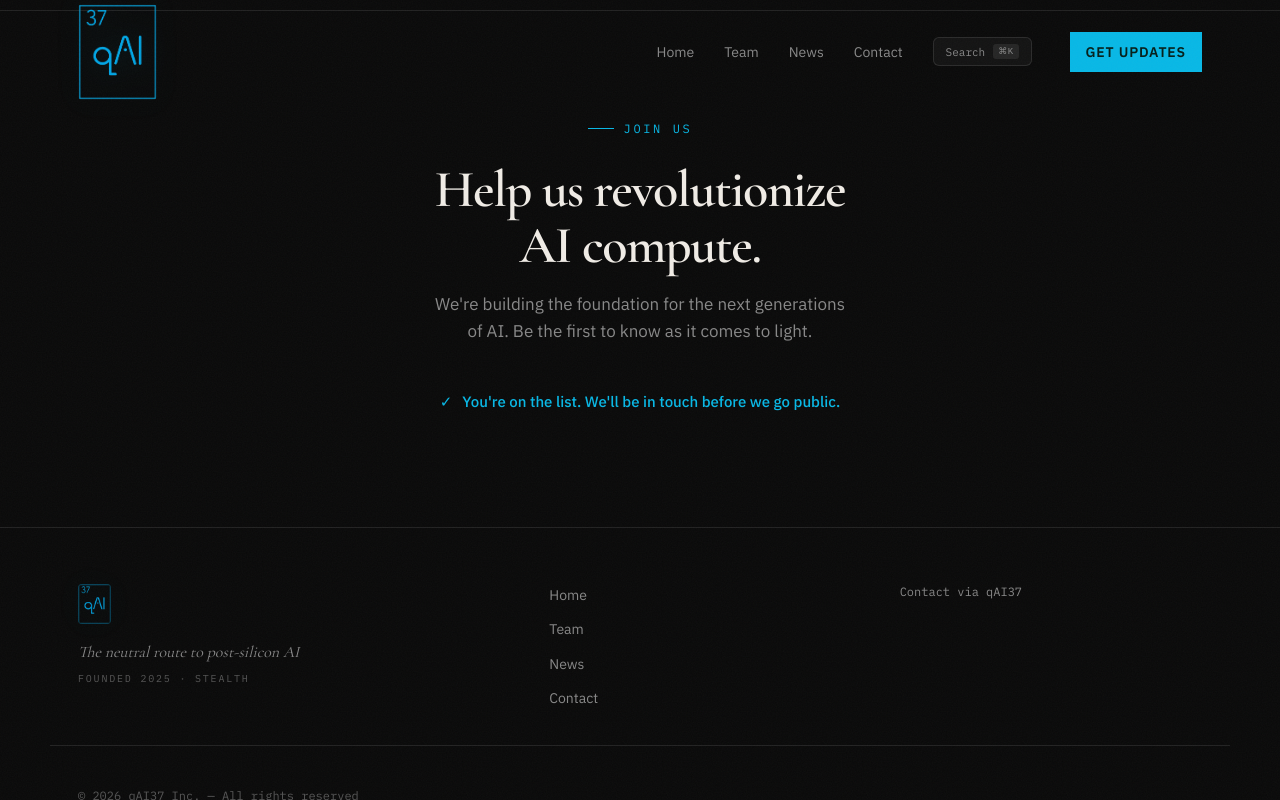
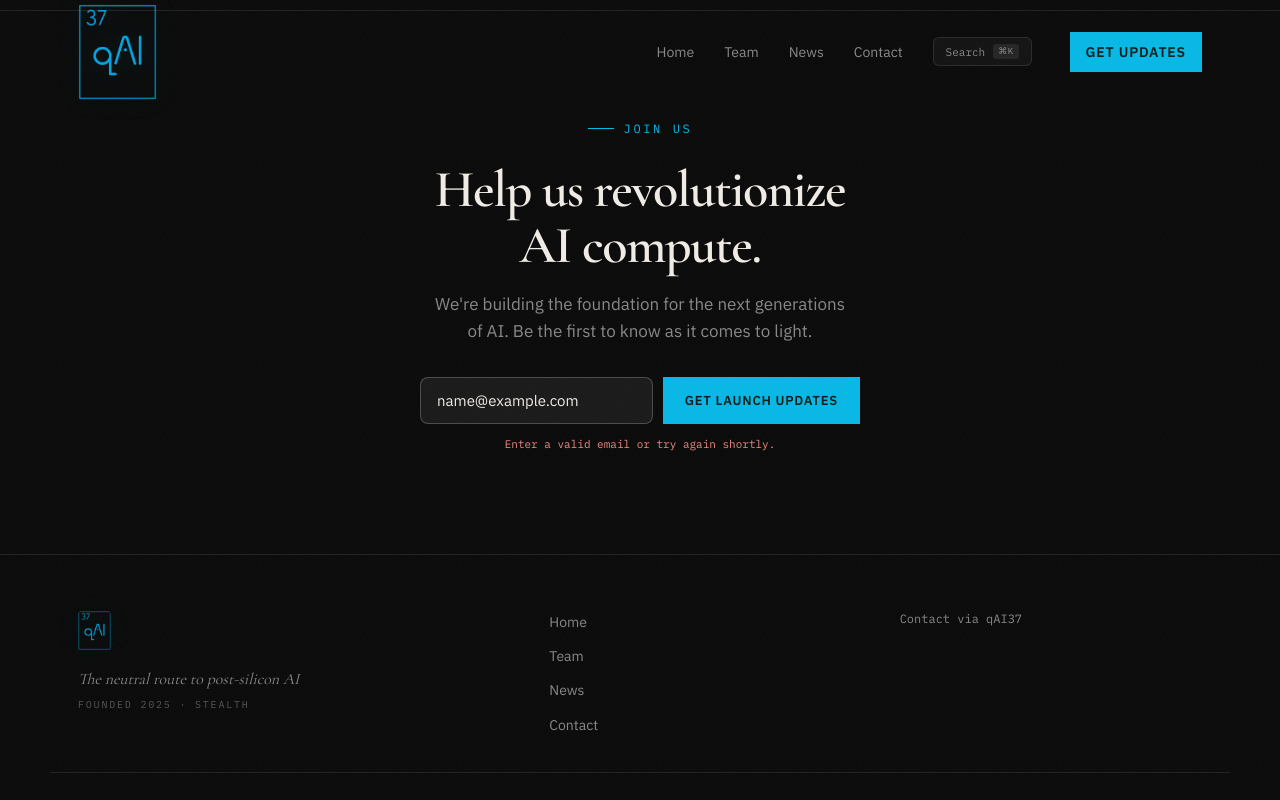
Before and after one commit to lizzierunner/qai37-site, a Next.js app: page /qai37-site/mission in a window 1280 px wide. Both pictures are taken after typing "name@example.com" into the empty fields and a click on the button "GET LAUNCH UPDATES". Shown: the part 3355-4155 px from the top of the page. Built offline with nearby package versions, Linux system fonts and the light colour scheme; no server answers.

Commit message:
Add interactive product and evidence features
Wire signup states, add chart methodology disclosure, enrich architecture route feedback, add news filtering, and surface team credentials.

```diff
--- a/app/globals.css
+++ b/app/globals.css
@@ -72,9 +72,14 @@
 .capture input::placeholder{color:var(--muted-2)}
 .capture input:focus{outline:none;border-color:var(--cyan);box-shadow:0 0 0 3px var(--cyan-soft)}
 .capture .btn{padding:13px 22px;white-space:nowrap}
+.capture-wrap.centered{width:100%}
+.capture-wrap.centered .capture{margin:0 auto;justify-content:center}
 .capture-note{font-family:var(--font-mono);font-size:12px;color:var(--muted-2);margin-top:14px}
 .confirm{display:none;align-items:center;gap:10px;color:var(--cyan);font-weight:500;font-size:15px;min-height:50px}
 .confirm.show{display:flex}
+.capture-feedback{font-family:var(--font-mono);font-size:11px;color:var(--muted-2);margin-top:12px}
+.capture-feedback.success{color:var(--cyan)}
+.capture-feedback.error{color:#F28B82}
 
 /* chart (shared) */
 .chart-card{position:relative;background:#111111;border:1px solid var(--line);border-radius:4px;padding:24px;box-shadow:0 40px 100px -55px rgba(0,0,0,.9)}
@@ -200,6 +205,9 @@
 .architecture-intro h2{margin-bottom:0}
 .architecture-shell{display:grid;grid-template-columns:1.2fr .8fr;gap:1px;background:var(--line);border:1px solid var(--line);overflow:hidden}
 .architecture-diagram{background:var(--ink-2);padding:18px;display:flex;flex-direction:column;gap:10px}
+.architecture-signal{display:flex;align-items:center;gap:8px;margin:0 6px 4px;font-family:var(--font-mono);font-size:9px;letter-spacing:.14em;color:var(--cyan)}
+.architecture-signal-dot{width:6px;height:6px;border-radius:50%;background:var(--cyan);box-shadow:0 0 12px rgba(8,184,230,.8);animation:pulse 2.4s ease-in-out infinite}
+.architecture-signal-line{height:1px;flex:1;background:linear-gradient(90deg,rgba(8,184,230,.5),transparent)}
 .architecture-layer{font:inherit;text-align:left;color:var(--muted);background:var(--surface);border:1px solid transparent;padding:22px 24px;display:grid;grid-template-columns:44px 1fr;gap:4px 16px;cursor:pointer;transition:background .25s,border-color .25s,color .25s,transform .25s}
 .architecture-layer:hover{border-color:var(--line-strong);color:var(--text);transform:translateX(4px)}
 .architecture-layer.active{background:rgba(8,184,230,.09);border-color:var(--cyan);color:var(--text)}
@@ -211,7 +219,10 @@
 .architecture-detail-kicker{font-family:var(--font-mono);font-size:10px;letter-spacing:.16em;text-transform:uppercase;color:var(--cyan);margin-bottom:18px}
 .architecture-detail h3{font-family:var(--font-display);font-size:30px;line-height:1.12;margin-bottom:16px}
 .architecture-detail p{color:var(--muted);font-size:16px;line-height:1.7;max-width:38ch}
+.architecture-detail-state{display:flex;justify-content:space-between;gap:16px;margin-top:28px;padding-top:16px;border-top:1px solid var(--line);font-family:var(--font-mono);font-size:10px;letter-spacing:.12em;text-transform:uppercase;color:var(--muted-2)}
+.architecture-detail-state strong{color:var(--cyan);font-weight:500;text-align:right}
 @media(max-width:800px){.architecture-section{padding:64px 0}.architecture-intro{grid-template-columns:1fr;gap:18px;margin-bottom:34px}.architecture-shell{grid-template-columns:1fr}.architecture-detail{padding:30px 24px}.architecture-detail h3{font-size:26px}}
+@media(max-width:520px){.architecture-detail-state{display:block}.architecture-detail-state strong{display:block;margin-top:8px;text-align:left}}
 
 /* ======================== POSITIONING ======================== */
 .p-home .positioning{border-top:1px solid var(--line);padding:80px 0}
@@ -249,6 +260,7 @@
 .p-team2 .bio-meta{padding-top:2px}
 .p-team2 .bio-name{font-family:var(--font-display);font-size:22px;font-weight:600;letter-spacing:-.02em;color:var(--text);margin-bottom:6px;line-height:1.2}
 .p-team2 .bio-role{font-family:var(--font-mono);font-size:10px;letter-spacing:.14em;text-transform:uppercase;color:var(--cyan)}
+.p-team2 .bio-signal{font-family:var(--font-mono);font-size:10px;line-height:1.5;color:var(--muted-2);margin-top:10px}
 .p-team2 .bio-li{display:inline-flex;align-items:center;gap:6px;margin-top:12px;font-family:var(--font-mono);font-size:11px;color:var(--muted);transition:color .2s}
 .p-team2 .bio-li:hover{color:var(--cyan)}
 .p-team2 .bio-li svg{width:13px;height:13px;fill:currentColor}
@@ -372,6 +384,10 @@
 .p-news .news-foot{display:flex;justify-content:space-between;align-items:center}
 .p-news .news-date{font-family:var(--font-mono);font-size:11px;color:var(--muted-2);letter-spacing:.18em;text-transform:uppercase}
 .p-news .news-arrow{font-family:var(--font-mono);font-size:16px;color:var(--muted-2);transition:transform .2s,color .25s}
+.p-news .news-controls{display:flex;align-items:center;gap:8px;padding:0 0 28px}
+.p-news .news-filter{font:inherit;font-family:var(--font-mono);font-size:10px;letter-spacing:.14em;text-transform:uppercase;color:var(--muted);background:transparent;border:1px solid var(--line-strong);padding:9px 12px;cursor:pointer;transition:background .2s,color .2s,border-color .2s}
+.p-news .news-filter:hover,.p-news .news-filter.active{color:var(--ink);background:var(--cyan);border-color:var(--cyan)}
+.p-news .news-count{margin-left:auto;font-family:var(--font-mono);font-size:10px;letter-spacing:.12em;color:var(--muted-2);text-transform:uppercase}
 @media(max-width:600px){.p-news .news-item{padding:32px 0}.p-news .news-title{font-size:clamp(20px,5vw,28px)}}
 
 /* =========================== HOME =========================== */
--- a/components/ArchitectureExplainer.tsx
+++ b/components/ArchitectureExplainer.tsx
@@ -43,6 +43,7 @@
 
         <div className="architecture-shell reveal s2">
           <div className="architecture-diagram" aria-label="qAI37 three-layer architecture">
+            <div className="architecture-signal" aria-hidden="true"><span className="architecture-signal-dot" /> ACTIVE ROUTE <span className="architecture-signal-line" /></div>
             {LAYERS.map((item, index) => (
               <button
                 type="button"
@@ -64,6 +65,7 @@
             <span className="architecture-detail-kicker">Selected layer · {layer.number}</span>
             <h3>{layer.title}</h3>
             <p>{layer.description}</p>
+            <div className="architecture-detail-state"><span>ROUTE STATE</span><strong>{active === 1 ? "TRANSLATION READY" : "OBSERVING LAYER"}</strong></div>
           </div>
         </div>
       </div>
--- a/components/DivergenceChart.tsx
+++ b/components/DivergenceChart.tsx
@@ -7,6 +7,7 @@
   subtitle?: string;
   counter?: boolean;
   caption?: string;
+  sourceUrl?: string;
 };
 
 export default function DivergenceChart({
@@ -14,6 +15,7 @@
   subtitle = "SRC · Decadal Plan for Semiconductors",
   counter = false,
   caption = "the gap between what AI needs and what the grid can give — and widening.",
+  sourceUrl = "https://www.src.org/",
 }: Props) {
   const rootRef = useRef<HTMLDivElement>(null);
   const counterRef = useRef<HTMLSpanElement>(null);
@@ -93,6 +95,13 @@
           <span className="cap">{caption}</span>
         </div>
       )}
+      <details className="chart-evidence">
+        <summary>Method and source</summary>
+        <div className="chart-evidence-body">
+          <p>The comparison uses the annualized growth rates cited in the SRC Decadal Plan: approximately 26% for compute energy demand and 2% for energy supply. The 13× figure is their ratio, not a forecast of total power consumption.</p>
+          <a href={sourceUrl} target="_blank" rel="noopener noreferrer">Read the source <span aria-hidden="true">↗</span></a>
+        </div>
+      </details>
     </div>
   );
 }
--- a/components/SignupForm.tsx
+++ b/components/SignupForm.tsx
@@ -6,35 +6,50 @@
 
 export default function SignupForm({ centered = false }: { centered?: boolean }) {
   const [email, setEmail] = useState("");
-  const [done, setDone] = useState(false);
+  const [status, setStatus] = useState<"idle" | "error" | "preview" | "success">("idle");
   const [busy, setBusy] = useState(false);
 
   const submit = async (e: React.FormEvent) => {
     e.preventDefault();
-    if (!EMAIL.test(email.trim())) return;
+    const normalizedEmail = email.trim();
+    if (!EMAIL.test(normalizedEmail)) {
+      setStatus("error");
+      return;
+    }
+
     setBusy(true);
+    setStatus("idle");
     try {
-      // TODO: point this at your real list provider (Mailchimp, Resend, a route handler, etc.)
-      // await fetch("/api/subscribe", { method: "POST", headers: { "Content-Type": "application/json" }, body: JSON.stringify({ email }) });
-      await new Promise((r) => setTimeout(r, 350));
-      setDone(true);
+      const endpoint = process.env.NEXT_PUBLIC_SUBSCRIBE_ENDPOINT;
+      if (!endpoint) {
+        setStatus("preview");
+        return;
+      }
+
+      const response = await fetch(endpoint, {
+        method: "POST",
+        headers: { "Content-Type": "application/json" },
+        body: JSON.stringify({ email: normalizedEmail }),
+      });
+      if (!response.ok) throw new Error("Subscription request failed");
+      setStatus("success");
+      setEmail("");
+    } catch {
+      setStatus("error");
     } finally {
       setBusy(false);
     }
   };
 
-  if (done) {
-    return (
-      <div className="confirm show" role="status" style={centered ? { justifyContent: "center", marginTop: 16 } : undefined}>
-        <span aria-hidden="true">✓</span> You&apos;re on the list. We&apos;ll be in touch before we go public.
-      </div>
-    );
-  }
-
   return (
-    <form className="capture" onSubmit={submit} noValidate style={centered ? { margin: "0 auto", justifyContent: "center" } : undefined}>
-      <input type="email" value={email} onChange={(e) => setEmail(e.target.value)} placeholder="you@company.com" aria-label="Email address" required />
-      <button className="btn" type="submit" disabled={busy}>{busy ? "Adding…" : "Get launch updates"}</button>
-    </form>
+    <div className={centered ? "capture-wrap centered" : "capture-wrap"}>
+      <form className="capture" onSubmit={submit} noValidate>
+        <input type="email" value={email} onChange={(e) => { setEmail(e.target.value); setStatus("idle"); }} placeholder="you@company.com" aria-label="Email address" aria-invalid={status === "error"} required />
+        <button className="btn" type="submit" disabled={busy}>{busy ? "Adding..." : "Get launch updates"}</button>
+      </form>
+      {status === "success" && <p className="capture-feedback success" role="status">You&apos;re on the list. We&apos;ll be in touch before we go public.</p>}
+      {status === "preview" && <p className="capture-feedback" role="status">Preview mode: connect a list provider to receive submissions.</p>}
+      {status === "error" && <p className="capture-feedback error" role="alert">Enter a valid email or try again shortly.</p>}
+    </div>
   );
 }
```
Also changed, not shown: app/news/page.tsx (+2 -36 lines), app/team/page.tsx (+9 -0 lines), components/NewsFeed.tsx (+16 -2 lines).
